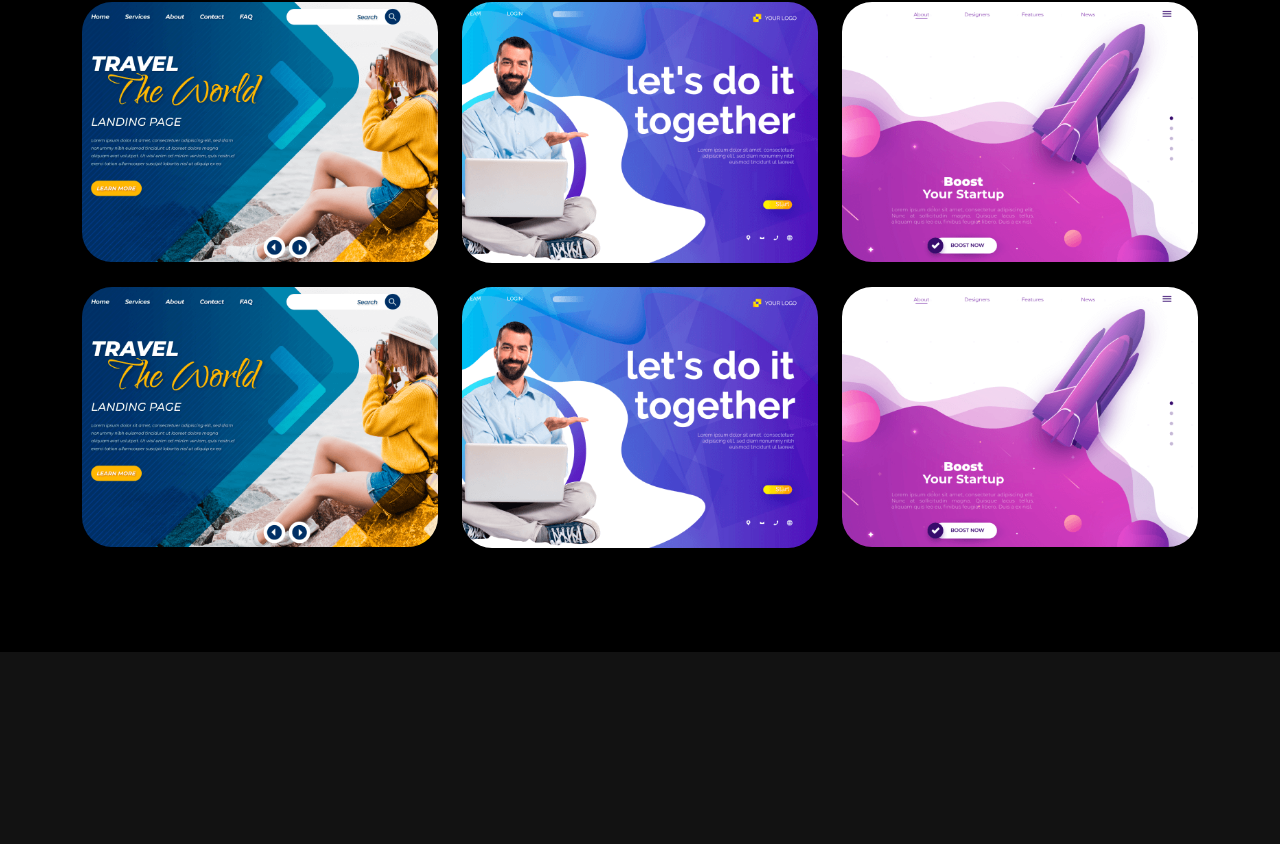
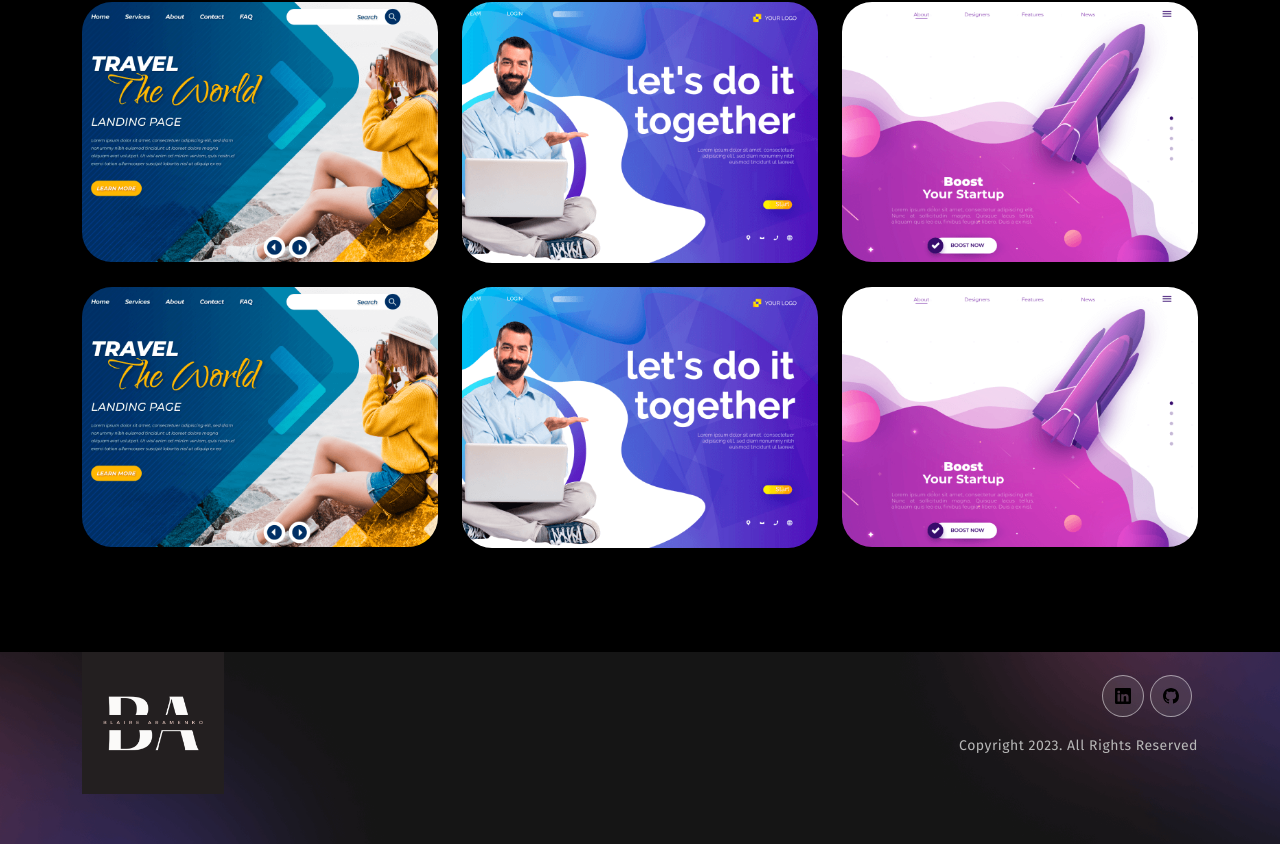
Before and after one commit to BlaireAramenko/react-portfolio, a React (Create React App) app: page / in a window 1280 px wide. Shown: the part 1773-2617 px from the top of the page. Before the commit the page ends 2425 px from the top, so only its background shows below. Built offline with nearby package versions, Linux system fonts and the light colour scheme.

Commit message:
add footer

```diff
--- a/src/App.js
+++ b/src/App.js
@@ -5,6 +5,7 @@ import { Banner } from "./components/Banner";
 import { Skills } from "./components/Skills";
 import 'bootstrap/dist/css/bootstrap.min.css';
 import { Projects } from "./components/Projects";
+import { Footer } from './components/Footer';
 
 
 function App() {
@@ -14,6 +15,7 @@ function App() {
     <Banner />
     <Skills />
     <Projects />
+    <Footer />
     </div>
   );
 }
--- a/src/components/Footer.js
+++ b/src/components/Footer.js
@@ -1,6 +1,5 @@
 import { Container, Row, Col } from "react-bootstrap";
-import { MailchimpForm } from "./MailchimpForm";
-import logo from "../assets/img/logo.svg";
+import logo from "../assets/img/logo-portfolio.png";
 import linkedin from "../assets/img/linkedin.svg";
 import github from "../assets/img/github.svg";
 
```
